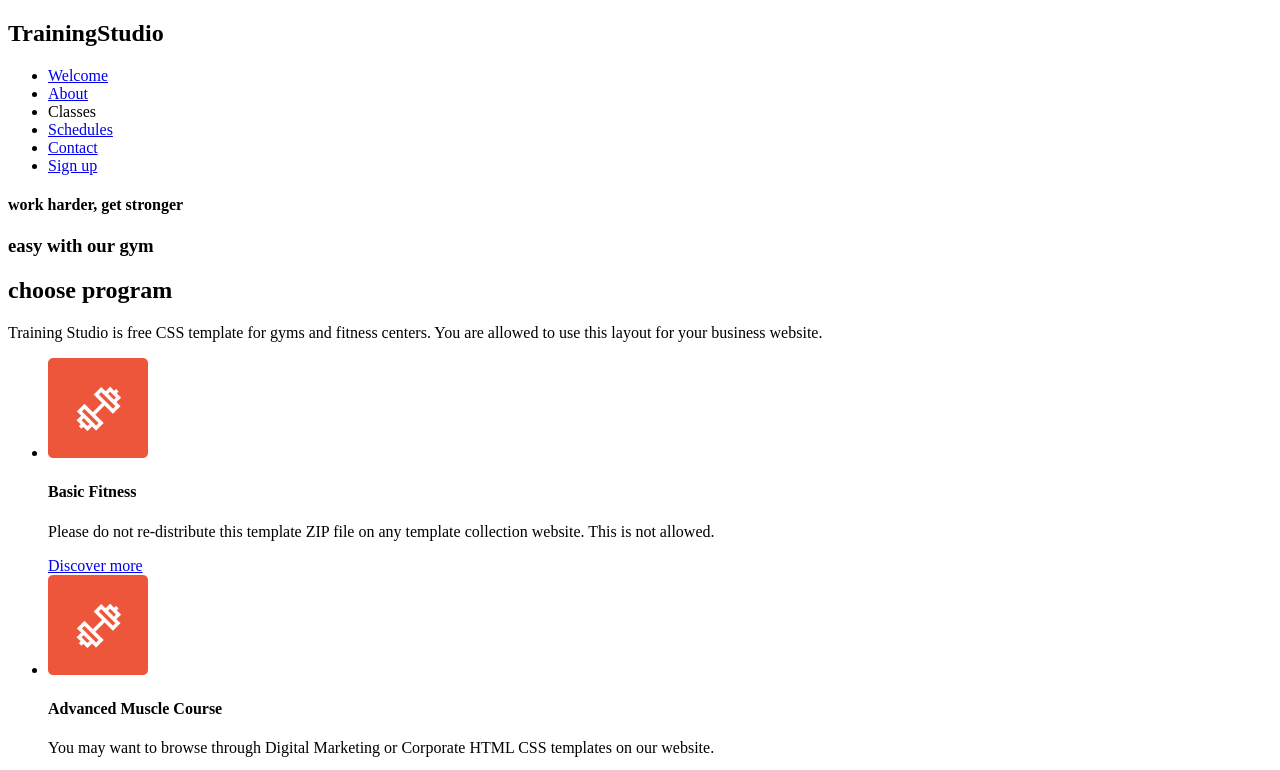
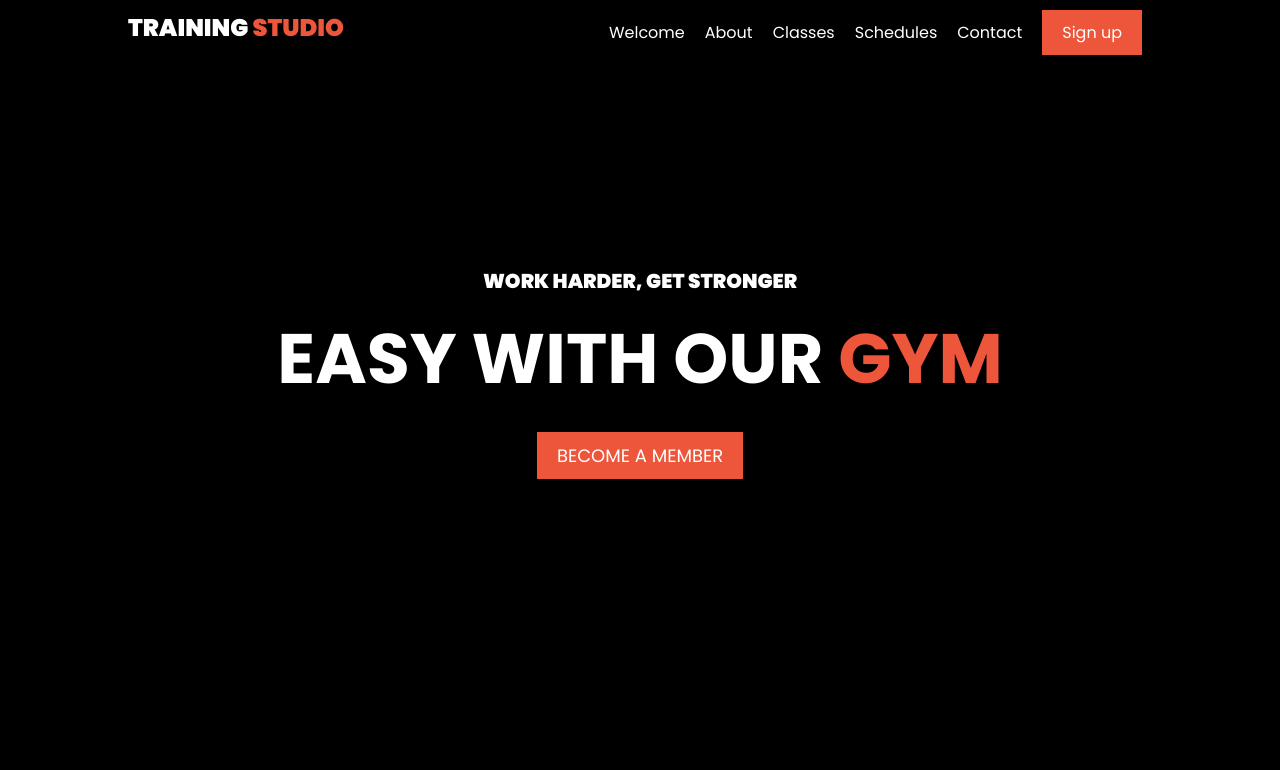
Before and after one commit to sqirum/training-studio, a website: page index.html in a window 1280 px wide. Shown: the top 770 px of the page. Drawn offline with Linux system fonts and the light colour scheme.

Commit message:
add styles section welcome & about

```diff
--- a/index.html
+++ b/index.html
@@ -5,18 +5,21 @@
     <meta http-equiv="X-UA-Compatible" content="IE=edge">
     <meta name="viewport" content="width=device-width, initial-scale=1.0">
     <title>Training Studio</title>
+    <link rel="preconnect" href="https://fonts.googleapis.com">
+<link rel="preconnect" href="https://fonts.gstatic.com" crossorigin>
+<link href="https://fonts.googleapis.com/css2?family=Poppins:ital,wght@0,100;0,200;0,300;0,400;0,500;0,600;0,700;0,800;0,900;1,100;1,200;1,300;1,400;1,500;1,600;1,700;1,800;1,900&display=swap" rel="stylesheet">
     <link rel="stylesheet" href="css/styles.css">
 </head>
 <body>
     <section id="welcome">
         <header>
             <div class="grid">
-                <h1>Training<span>Studio</span></h1>
+                <h1>Training <span>Studio</span></h1>
                 <nav>
                     <ul>
                         <li><a href="#welcome">Welcome</a></li>
                         <li><a href="#about">About</a></li>
-                        <li><a href="#classes"></a>Classes</li>
+                        <li><a href="#classes">Classes</a></li>
                         <li><a href="#schedules">Schedules</a></li>
                         <li><a href="#contact">Contact</a></li>
                         <li><a href="#signup">Sign up</a></li>
@@ -24,10 +27,10 @@
                 </nav>
             </div>
         </header>
-        <div class="grid hero-text">
+        <div class="hero-text">
             <h4>work harder, get stronger</h4>
             <h3>easy with our <span>gym</span></h3>
-            <a href="#" class="btn-primary"></a>
+            <a href="#" class="btn-primary">become a member</a>
         </div>
     </section>
 
@@ -35,7 +38,7 @@
         <div class="grid">
             <h2>choose <span>program</span></h2>
             <p>Training Studio is free CSS template for gyms and fitness centers. You are allowed to use this layout for your business website.</p>
-            <ul>
+            <ul class="grid">
                 <li>
                     <img src="img/features-first-icon.png" alt="">
                     <div class="description">
--- a/styles.scss
+++ b/styles.scss
@@ -0,0 +1,184 @@
+// Vars
+
+$white: white;
+$black: black;
+$orange: #ed563b;
+$grey: #7a7a7a;
+
+// Reset
+
+body, html, h1, h2, h3, h4, h5, h6 ul, li, a {
+    margin: 0;
+    padding: 0;
+    box-sizing: border-box;
+    border: 0;
+}
+
+// Base Styling
+
+* {
+    font-family: 'poppins';
+    scroll-behavior: smooth;
+}
+
+.grid {
+    display: grid;
+    grid-template-columns: repeat(12, 1fr);
+    margin: 0 10%;
+    width: 80%;
+}
+
+h2 {
+    grid-column: 1/13;
+    text-align: center;
+    text-transform: uppercase;
+    font-size: 40px;
+    font-weight: 800;
+    span {
+        color: $orange;
+    }
+}
+
+.btn-primary {
+    background-color: $orange;
+    padding: 10px 20px;
+    display: inline-block;
+    text-transform: uppercase;
+    color: $white;
+}
+span {
+    color: $orange;
+}
+
+// Styles
+
+section#welcome {
+    background: $black;
+    height: 100vh;
+    video {
+        z-index: -20;
+        position: absolute;
+        height: 100vh;
+        width: 100%;
+        padding: 0;
+        margin: 0;
+    }
+    header {
+        background-color: rgba($black, 0.4);
+        position: fixed;
+        width: 100%;
+        top: 0;
+        left: 0;
+        z-index: 1;
+        h1 {
+            text-transform: uppercase;
+            font-weight: 900;
+            color: $white;
+            grid-column: 1/6;
+            padding: 10px 0;
+        }
+        nav {
+            grid-column: 6/13;
+            padding: 10px 0;
+            align-self: center;
+            ul {
+                display: flex;
+                list-style-type: none;
+                margin: 0;
+                padding: 0;
+                grid-column: 6/13;
+                justify-content: end;
+                li {
+                    margin: 0 10px;
+                    align-self: center;
+                    cursor: pointer;
+                    a {
+                        text-decoration: none;
+                        color: $white;
+                        &:hover {
+                            color: $orange;
+                            transition: color .5s ease;
+                        }
+                    }
+                    &:last-child {
+                        background-color: $orange;
+                        padding: 10px 20px;
+                        &:hover {
+                            background: $white;
+                            transition: all .5s ease;
+                            a {
+                                color: $orange;
+                                transition: all .5s ease;
+                            }
+                        }
+                    }
+                }
+            }
+        }
+    }
+    .hero-text {
+        text-align: center;
+        padding-top: 20%;
+        h3 {
+            color: $white;
+            text-transform: uppercase;
+            font-size: 70px;
+            margin: 10px 0;
+        }
+        h4 {
+            color: $white;
+            text-transform: uppercase;
+            font-size: 20px;
+            margin: 10px 0;
+            font-weight: 900;
+        }
+        a {
+            text-decoration: none;
+            font-size: 18px;
+            margin: 10px 0;
+            &:hover {
+                color: $orange;
+                background: $white;
+                transition: all .5s ease;
+            }
+        }
+    }
+}
+
+section#about {
+    padding: 5% 0;
+    p {
+        text-align: center;
+        grid-column: 5/9;
+        color: $grey;
+    }
+    ul {
+        grid-column: 1/13;
+        list-style: none;
+        padding: 0;
+        margin: 0;
+        grid-gap: 20px;
+        margin-top: 5%;
+        width: 100%;
+        li {
+            grid-column: span 6;
+            display: flex;
+            margin: 15px 0;
+            img {
+                width: 100px;
+                height: 100px;
+            }
+            .description {
+                margin-left: 15px;
+                p {
+                    text-align: left;
+                    margin: 0;
+                }
+                a {
+                    text-decoration: none;
+                    color: $orange;
+                }
+            }
+        }
+    }
+}
```
Also changed, not shown: css/styles.css.
